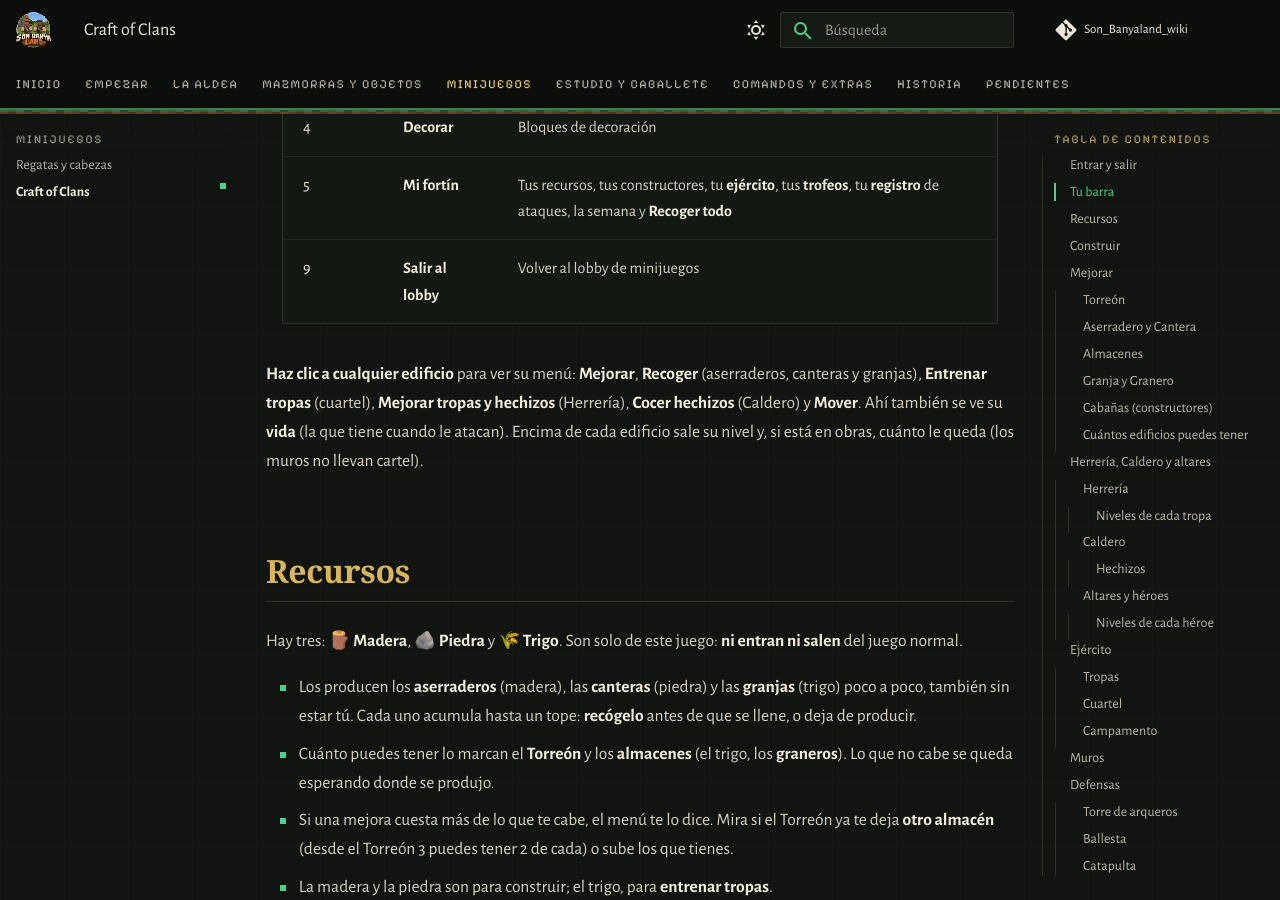
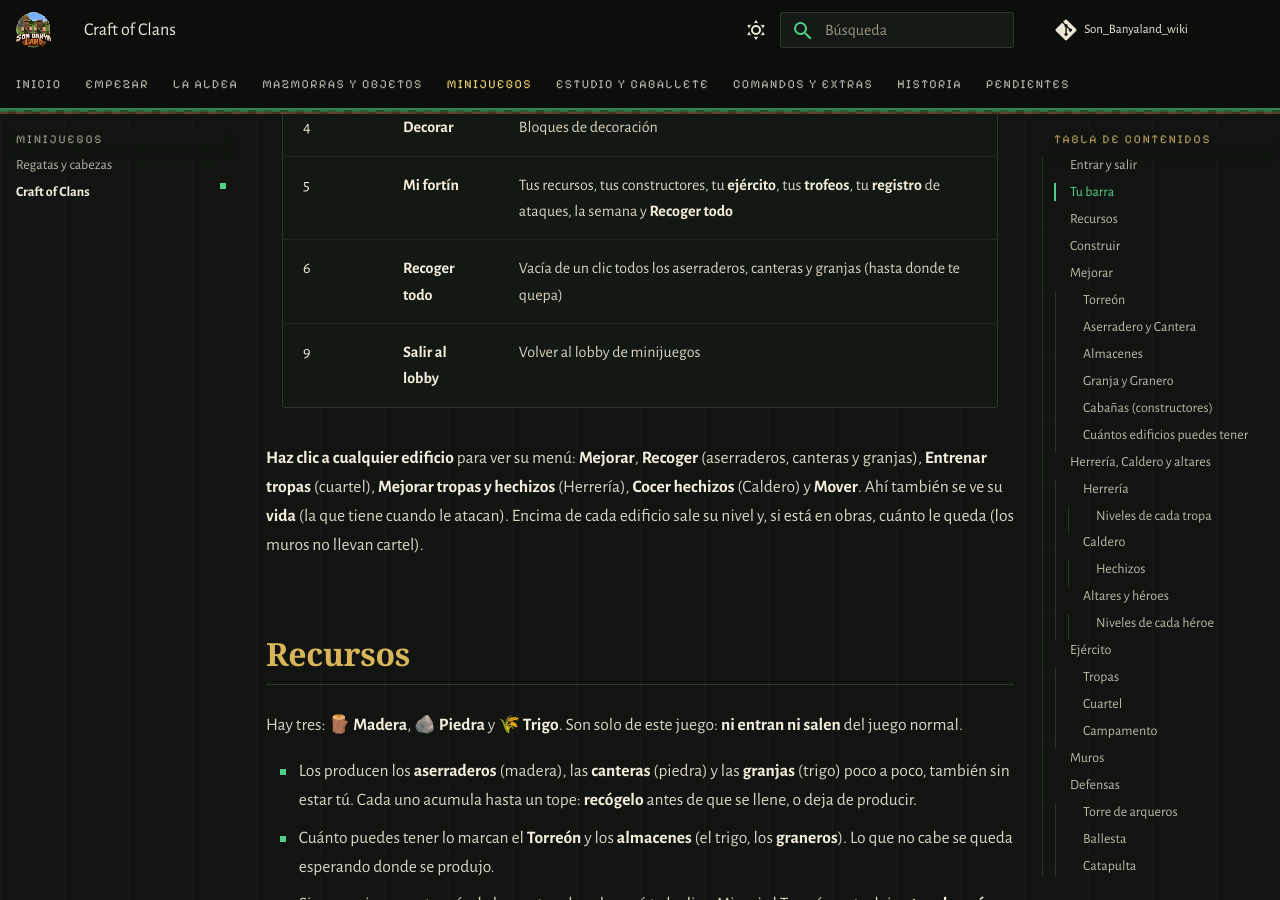
Before and after one commit to PigPilgrim/Son_Banyaland_wiki, an MkDocs documentation site: the page built from docs/clanes.md, in a window 1280 px wide and 900 px high, scrolled down 1126 px. Built offline with MkDocs 1.6.1 and Material for MkDocs 9.7.7, drawn with Linux system fonts in a browser that asks for light colours; some web fonts are replaced; comment, search, counter and statistics services are not loaded.

Commit message:
Craft of Clans: botón Recoger todo en la barra
Co-Authored-By: Claude Opus 5.5 <noreply@anthropic.com>

```diff
--- a/docs/clanes.md
+++ b/docs/clanes.md
@@ -28,6 +28,7 @@ antes eran de 48×48: crecieron solas por el este y por el sur, sin mover nada d
 | 3 | **Plano** | Construir un edificio nuevo |
 | 4 | **Decorar** | Bloques de decoración |
 | 5 | **Mi fortín** | Tus recursos, tus constructores, tu **ejército**, tus **trofeos**, tu **registro** de ataques, la semana y **Recoger todo** |
+| 6 | **Recoger todo** | Vacía de un clic todos los aserraderos, canteras y granjas (hasta donde te quepa) |
 | 9 | **Salir al lobby** | Volver al lobby de minijuegos |
 
 **Haz clic a cualquier edificio** para ver su menú: **Mejorar**, **Recoger** (aserraderos, canteras y granjas),
```
